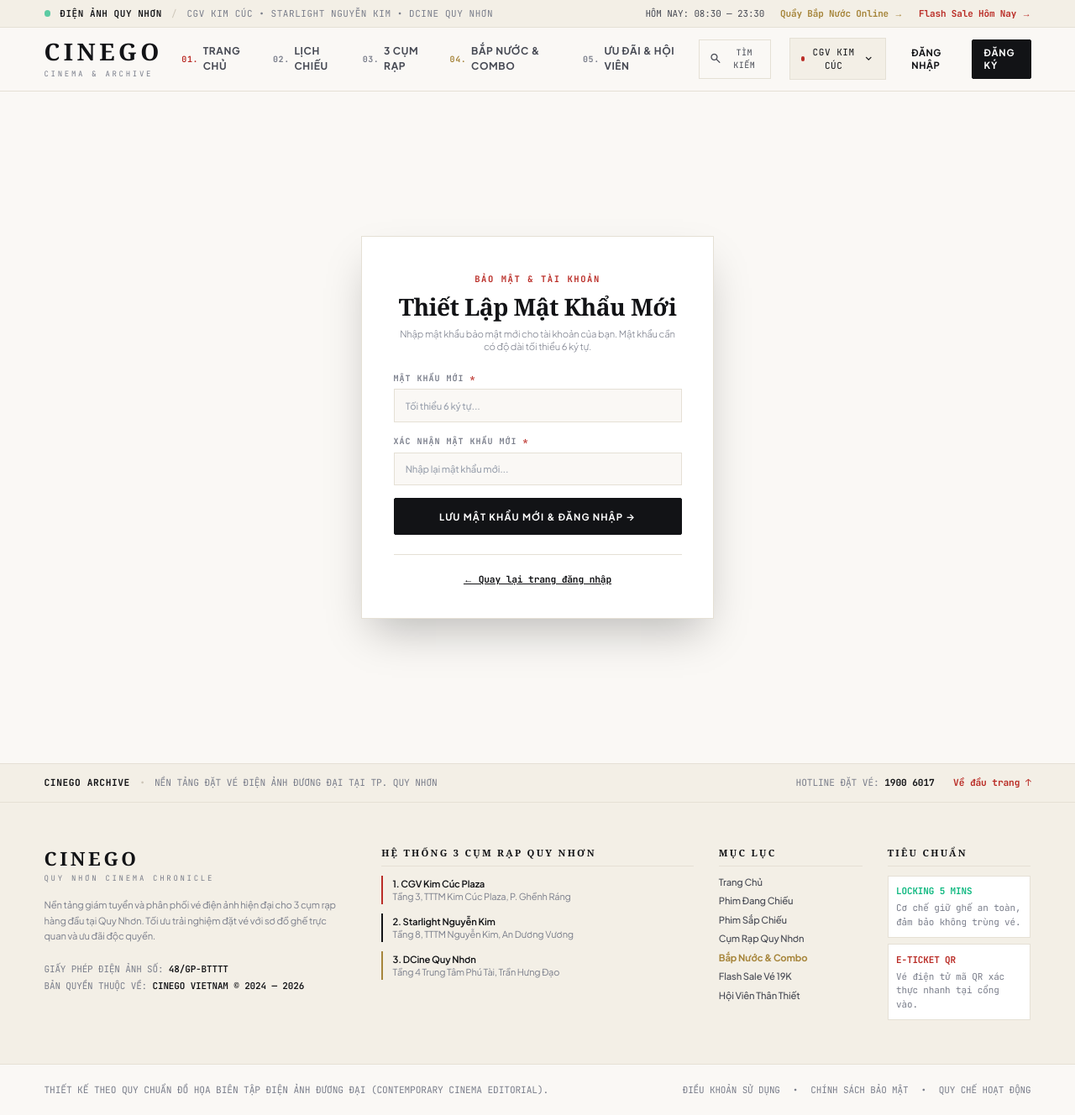
After one commit to Linh-183/WEBXEMPHIM, a Node server app: template WebPhim/views/trangdatlaimk.ejs in a window 1280 px wide. The commit adds this page. Shown: the whole page at 84% size. Run offline with Node 20, Linux system fonts and the light colour scheme; the template is opened without the code that fills it, so the values that code supplies are empty; some libraries are stand-ins or nearby versions.

Commit message:
feat: complete standalone concession checkout and secure password reset token flow

```diff
--- a/WebPhim/dieu-huong/khach-hang.js
+++ b/WebPhim/dieu-huong/khach-hang.js
@@ -3,6 +3,7 @@ const express = require('express');
 const router = express.Router();
 const mongoose = require('mongoose');
 const bcrypt = require('bcrypt');
+const crypto = require('crypto');
 const Movie = require('../models/Movie');
 const User = require('../models/User');
 const Ticket = require('../models/Ticket');
@@ -75,7 +76,8 @@ router.get('/tim-kiem', async (req, res) => {
     try {
         const keyword = (req.query.keyword || '').trim();
         const safeQuery = escapeRegex(keyword);
-        res.render('trangdanhsachphim', { movies: await Movie.find({ title: { $regex: safeQuery, $options: 'i' } }).sort({ createdAt: -1 }), currentStatus: 'TimKiem', tuKhoa: keyword });
+        const movies = await Movie.find({ title: { $regex: safeQuery, $options: 'i' } }).sort({ createdAt: -1 });
+        res.render('trangtimkiem', { movies, tuKhoa: keyword, user: req.session.user || null, title: `Tìm Kiếm: "${keyword}" — CineGo` });
     } catch (error) { res.status(500).send("Lỗi máy chủ khi tìm kiếm"); }
 });
 
@@ -295,10 +297,13 @@ router.post('/api/kiem-tra-voucher', checkLogin, async (req, res) => {
     } catch (error) { res.status(500).json({ success: false, message: "Lỗi hệ thống khi kiểm tra voucher" }); }
 });
 
-// [MỚI - GIAI ĐOẠN 4] Kiểm tra ghế đã bán và ghế đang giữ bằng MongoDB TTL
+// [MỚI - GIAI ĐOẠN 4] Kiểm tra ghế đã bán và ghế đang giữ bằng MongoDB TTL (Phòng thủ CastError)
 router.get('/api/ghe-da-dat', async (req, res) => {
     try {
         const { movieId, showDate, showTime, cinema, userId } = req.query;
+        if (movieId && !isValidObjectId(movieId)) {
+            return res.json({ bookedSeats: [], tempLocked: [] });
+        }
         const tickets = await Ticket.find({ movie: movieId, cinema: cinema, showDate, showTime });
         let bookedSeats = [];
         tickets.forEach(t => bookedSeats.push(...t.seats));
@@ -310,6 +315,35 @@ router.get('/api/ghe-da-dat', async (req, res) => {
 
         res.json({ bookedSeats, tempLocked });
     } catch (error) { res.status(500).json({ error: "Lỗi tải sơ đồ ghế" }); }
+});
+
+// [MỚI] API ĐẶT BẮP NƯỚC RIÊNG LẺ (CONCESSIONS FAST-TRACK)
+router.post('/api/dat-bap-nuoc', async (req, res) => {
+    try {
+        const { cinema, custName, custPhone, comboDetails, totalAmount } = req.body;
+        const total = Number(totalAmount) || 0;
+        const currentCinema = cinema || 'CGV Kim Cúc Plaza';
+
+        if (req.session.user && req.session.user._id) {
+            await new Ticket({
+                user: req.session.user._id,
+                movie: null,
+                cinema: currentCinema,
+                showDate: new Date().toISOString().split('T')[0],
+                showTime: 'Fast-Track',
+                seats: ['Quầy F&B'],
+                comboDetails: comboDetails || 'Combo Bắp Nước Online',
+                comboTotal: total,
+                totalPrice: total,
+                paymentMethod: 'vietqr'
+            }).save();
+        }
+
+        res.json({ success: true, message: 'Đơn bắp nước đã được xác nhận thành công!' });
+    } catch (error) {
+        console.error("Lỗi đặt bắp nước:", error);
+        res.status(500).json({ success: false, error: error.message });
+    }
 });
 
 router.post('/api/khoa-ghe', async (req, res) => {
@@ -515,8 +549,14 @@ router.post('/quen-mat-khau', async (req, res) => {
 
         const user = await User.findOne({ email: email.toLowerCase().trim() });
         if (user) {
+            const token = crypto.randomBytes(24).toString('hex');
+            user.resetPasswordToken = token;
+            user.resetPasswordExpires = Date.now() + 15 * 60 * 1000; // 15 phút hiệu lực
+            await user.save();
+
             res.render('trangquenmkhau', {
-                success: `Hướng dẫn đặt lại mật khẩu đã được gửi đến hộp thư ${email}. Vui lòng kiểm tra email của bạn!`,
+                success: `Mã bảo mật đặt lại mật khẩu đã được khởi tạo thành công (Hiệu lực 15 phút).`,
+                resetLink: `/dat-lai-mat-khau/${token}`,
                 error: null,
                 email
             });
@@ -533,4 +573,79 @@ router.post('/quen-mat-khau', async (req, res) => {
     }
 });
 
+// [MỚI] TRANG NHẬP MẬT KHẨU MỚI TỪ TOKEN BẢO MẬT
+router.get('/dat-lai-mat-khau/:token', async (req, res) => {
+    try {
+        const user = await User.findOne({
+            resetPasswordToken: req.params.token,
+            resetPasswordExpires: { $gt: Date.now() }
+        });
+        if (!user) {
+            return res.render('trangquenmkhau', {
+                error: 'Liên kết đặt lại mật khẩu không hợp lệ hoặc đã hết hạn (quá 15 phút). Vui lòng gửi lại yêu cầu.',
+                success: null,
+                email: ''
+            });
+        }
+        res.render('trangdatlaimk', { token: req.params.token, error: null, title: 'Thiết Lập Mật Khẩu Mới — CineGo' });
+    } catch (error) {
+        console.error("Lỗi liên kết đặt lại mật khẩu:", error);
+        res.redirect('/quen-mat-khau');
+    }
+});
+
+// [MỚI] XÁC NHẬN LƯU MẬT KHẨU MỚI
+router.post('/dat-lai-mat-khau/:token', async (req, res) => {
+    try {
+        const { newPassword, confirmPassword } = req.body;
+        const user = await User.findOne({
+            resetPasswordToken: req.params.token,
+            resetPasswordExpires: { $gt: Date.now() }
+        });
+
+        if (!user) {
+            return res.render('trangquenmkhau', {
+                error: 'Phiên đặt lại mật khẩu đã hết hạn. Vui lòng thực hiện lại yêu cầu.',
+                success: null,
+                email: ''
+            });
+        }
+
+        if (!newPassword || newPassword.length < 6) {
+            return res.render('trangdatlaimk', {
+                token: req.params.token,
+                error: 'Mật khẩu mới phải có tối thiểu 6 ký tự!',
+                title: 'Thiết Lập Mật Khẩu Mới — CineGo'
+            });
+        }
+
+        if (newPassword !== confirmPassword) {
+            return res.render('trangdatlaimk', {
+                token: req.params.token,
+                error: 'Mật khẩu mới và xác nhận mật khẩu không khớp!',
+                title: 'Thiết Lập Mật Khẩu Mới — CineGo'
+            });
+        }
+
+        const hashedPassword = await bcrypt.hash(newPassword, 10);
+        user.matKhau = hashedPassword;
+        user.resetPasswordToken = undefined;
+        user.resetPasswordExpires = undefined;
+        await user.save();
+
+        res.render('trangdangnhap', {
+            success: 'Đặt lại mật khẩu thành công! Vui lòng đăng nhập với mật khẩu mới.',
+            error: null,
+            email: user.email
+        });
+    } catch (error) {
+        console.error("Lỗi lưu mật khẩu mới:", error);
+        res.render('trangdatlaimk', {
+            token: req.params.token,
+            error: 'Lỗi cập nhật mật khẩu: ' + error.message,
+            title: 'Thiết Lập Mật Khẩu Mới — CineGo'
+        });
+    }
+});
+
 module.exports = router;
--- a/WebPhim/models/Ticket.js
+++ b/WebPhim/models/Ticket.js
@@ -3,7 +3,7 @@ const mongoose = require('mongoose');
 
 const ticketSchema = new mongoose.Schema({
     user: { type: mongoose.Schema.Types.ObjectId, ref: 'User', required: true },
-    movie: { type: mongoose.Schema.Types.ObjectId, ref: 'Movie', required: true },
+    movie: { type: mongoose.Schema.Types.ObjectId, ref: 'Movie', required: false },
     cinema: { type: String, required: true },
     showDate: { type: String, required: true },
     showTime: { type: String, required: true },
--- a/WebPhim/models/User.js
+++ b/WebPhim/models/User.js
@@ -7,7 +7,9 @@ const userSchema = new mongoose.Schema({
     soDienThoai: { type: String }, // Bắt buộc phải là soDienThoai để khớp với DB
     ngaySinh: { type: Date },
     gioiTinh: { type: String, enum: ['Nam', 'Nữ', 'Khác'] },
-    vaiTro: { type: String, default: 'user' } // Bắt buộc phải có để giữ quyền Admin
+    vaiTro: { type: String, default: 'user' }, // Bắt buộc phải có để giữ quyền Admin
+    resetPasswordToken: { type: String },
+    resetPasswordExpires: { type: Date }
 }, { timestamps: true });
 
 module.exports = mongoose.model('User', userSchema);
--- a/WebPhim/test_render_views.js
+++ b/WebPhim/test_render_views.js
@@ -86,6 +86,7 @@ const pagesToTest = [
   { file: 'trangdangnhap.ejs', data: { user: null } },
   { file: 'trangdangky.ejs', data: { user: null } },
   { file: 'trangquenmkhau.ejs', data: { user: null } },
+  { file: 'trangdatlaimk.ejs', data: { user: null, token: 'demo-token-123456' } },
   { file: 'admin-dashboard.ejs', data: { user: mockUser, stats: { totalMovies: 4, totalTickets: 125, revenue: 12500000, newUsers: 48 }, topMovies: [{ title: 'Dune 2', posterUrl: mockMovie.posterUrl, totalSold: 85 }], recentTickets: [mockTicket], currentFilter: 'all' } },
   { file: 'admin-quanlyphim.ejs', data: { user: mockUser, movies: [mockMovie] } },
   { file: 'admin-themphim.ejs', data: { user: mockUser } },
--- /dev/null
+++ b/WebPhim/views/trangdatlaimk.ejs
@@ -0,0 +1,60 @@
+<%- include('partials/header') %>
+
+<main class="min-h-screen py-20 flex items-center justify-center px-4 sm:px-6 bg-[#FAF8F5]">
+  <div class="w-full max-w-md p-8 sm:p-10 bg-white border border-[#E5E0D5] space-y-6 shadow-2xl">
+
+    <div class="text-center space-y-2">
+      <span class="archival-index">BẢO MẬT & TÀI KHOẢN</span>
+      <h1 class="editorial-headline text-3xl font-bold">Thiết Lập Mật Khẩu Mới</h1>
+      <p class="text-xs text-[#7A7E8B] font-light">
+        Nhập mật khẩu bảo mật mới cho tài khoản của bạn. Mật khẩu cần có độ dài tối thiểu 6 ký tự.
+      </p>
+    </div>
+
+    <% if (typeof error !== 'undefined' && error) { %>
+      <div class="p-3.5 bg-[#FFF2F1] border-l-4 border-[#BA2D27] text-[#BA2D27] text-xs font-['Plus_Jakarta_Sans'] flex items-center gap-2 text-left">
+        <span class="material-symbols-outlined text-base">error</span>
+        <span><%= error %></span>
+      </div>
+    <% } %>
+
+    <form action="/dat-lai-mat-khau/<%= token %>" method="POST" class="space-y-4 text-xs font-['Plus_Jakarta_Sans']">
+      <div>
+        <label class="block font-['JetBrains_Mono'] text-[10px] font-bold text-[#7A7E8B] uppercase tracking-widest mb-1.5">
+          Mật khẩu mới <span class="text-[#BA2D27]">*</span>
+        </label>
+        <input type="password"
+               name="newPassword"
+               required
+               minlength="6"
+               placeholder="Tối thiểu 6 ký tự..."
+               class="w-full bg-[#FAF8F5] border border-[#E5E0D5] px-3.5 py-3 text-xs text-[#121316] font-medium focus:outline-none focus:border-[#121316]" />
+      </div>
+
+      <div>
+        <label class="block font-['JetBrains_Mono'] text-[10px] font-bold text-[#7A7E8B] uppercase tracking-widest mb-1.5">
+          Xác nhận mật khẩu mới <span class="text-[#BA2D27]">*</span>
+        </label>
+        <input type="password"
+               name="confirmPassword"
+               required
+               minlength="6"
+               placeholder="Nhập lại mật khẩu mới..."
+               class="w-full bg-[#FAF8F5] border border-[#E5E0D5] px-3.5 py-3 text-xs text-[#121316] font-medium focus:outline-none focus:border-[#121316]" />
+      </div>
+
+      <button type="submit" class="btn-editorial-primary w-full py-3.5 text-xs font-bold uppercase tracking-widest mt-2">
+        LƯU MẬT KHẨU MỚI & ĐĂNG NHẬP →
+      </button>
+    </form>
+
+    <div class="pt-6 border-t border-[#E5E0D5] text-center font-['JetBrains_Mono'] text-xs text-[#7A7E8B]">
+      <a href="/dang-nhap" class="text-[#121316] hover:text-[#BA2D27] underline font-bold">
+        ← Quay lại trang đăng nhập
+      </a>
+    </div>
+
+  </div>
+</main>
+
+<%- include('partials/footer') %>
```
Also changed, not shown: WebPhim/views/trangbapnuoc.ejs (+18 -1 lines), WebPhim/views/trangquenmkhau.ejs (+15 -0 lines).
